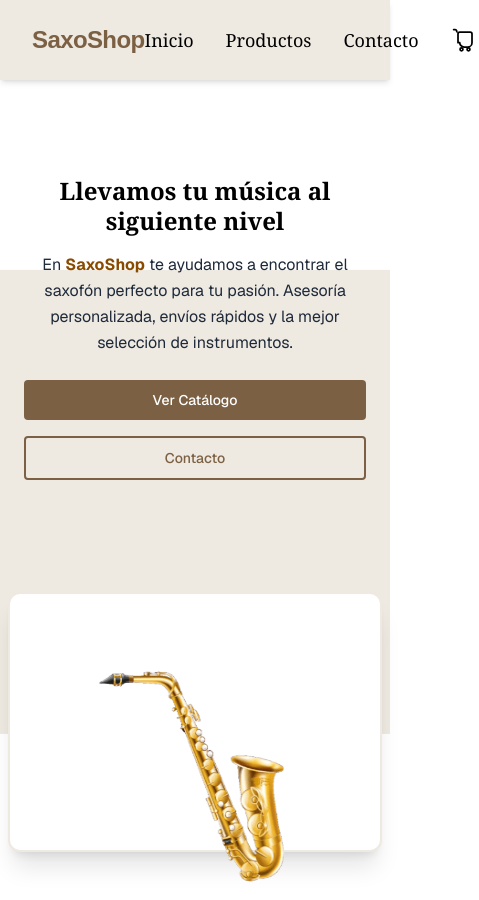
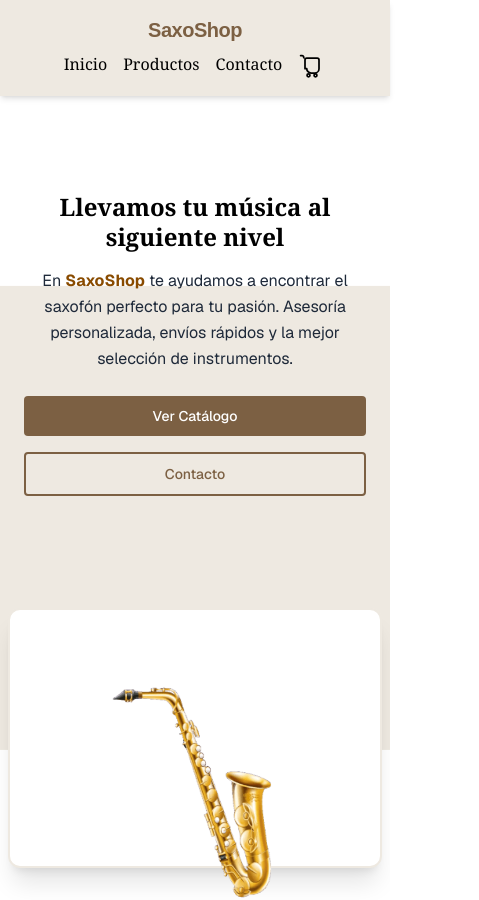
Before and after one commit to VM-Studio/saxofones, a Next.js app: page / in a window 390 px wide. Shown: the top 900 px of the page, 479 px wide, since content can reach past the window. Built offline with nearby package versions, Linux system fonts and the light colour scheme.

Commit message:
mejore la adaptabilidad en pantallas

```diff
--- a/src/app/Navbar.tsx
+++ b/src/app/Navbar.tsx
@@ -6,11 +6,11 @@ import { useCart } from "./_store/cart";
 export default function Navbar() {
   const items = useCart((state) => state.items);
   return (
-    <nav className="w-full flex items-center justify-between py-6 px-8 bg-[#eee9e1] shadow-md">
-      <div className="flex items-center gap-3">
-  <span className="text-2xl font-bold text-[#7c6043] tracking-tight">SaxoShop</span>
+    <nav className="w-full flex flex-col sm:flex-row items-center justify-between py-4 sm:py-6 px-2 sm:px-8 bg-[#eee9e1] shadow-md">
+      <div className="flex items-center gap-2 sm:gap-3 mb-2 sm:mb-0">
+        <span className="text-xl sm:text-2xl font-bold text-[#7c6043] tracking-tight">SaxoShop</span>
       </div>
-  <ul className="flex gap-8 text-lg font-medium font-serif">
+      <ul className="flex gap-4 sm:gap-8 text-base sm:text-lg font-medium font-serif overflow-x-auto whitespace-nowrap w-full sm:w-auto justify-center sm:justify-start">
         <li>
           <Link href="/" className="text-black hover:underline">Inicio</Link>
         </li>
--- a/src/app/page.tsx
+++ b/src/app/page.tsx
@@ -77,8 +77,8 @@ export default function Home() {
         </div>
       </section>
 
-      {/* Testimonios */}
-      <section className="py-16 bg-[#eee9e1]">
+  {/* Testimonios */}
+  <section className="mt-10 sm:mt-16 py-16 bg-[#eee9e1]">
         <div className="max-w-5xl mx-auto px-6">
           <h2 className="text-4xl font-extrabold text-center text-black mb-12 font-serif">Lo que dicen nuestros clientes</h2>
           <div className="grid md:grid-cols-3 gap-12">
```
